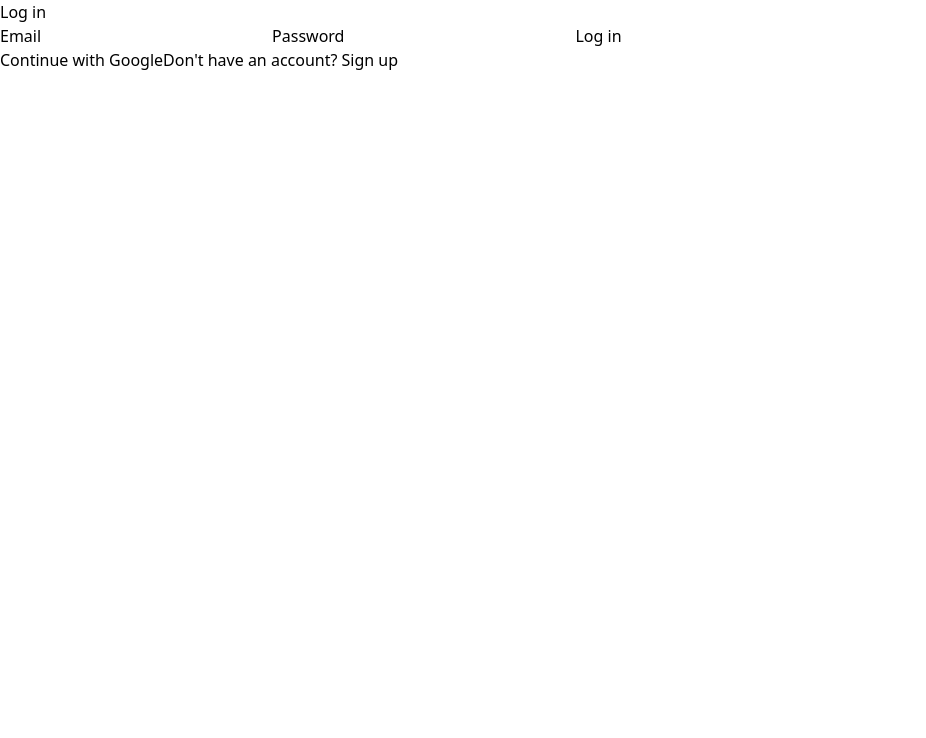
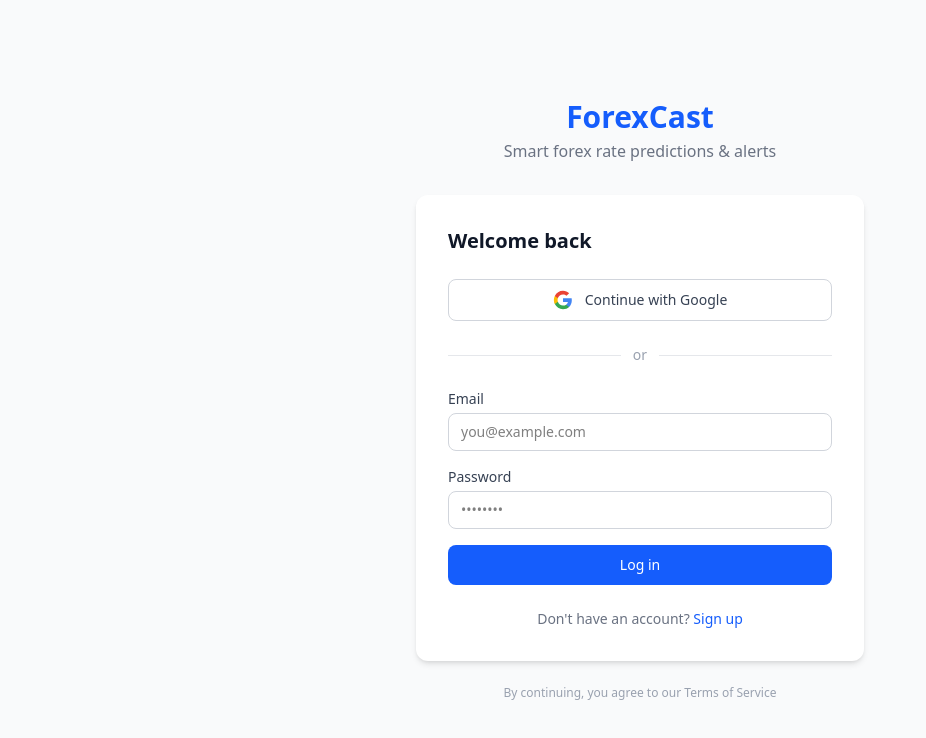
Before and after one commit to webstriker-lab/forexcast, a React (Vite) app in the folder frontend/: page /login in a window 1280 px wide. Shown: the top 738 px of the page, without its empty margins (0-926 px from the left). Built offline with nearby package versions, Linux system fonts and the light colour scheme; no server answers; the HTML template or start-up script is replaced by a standard one.

Commit message:
feat: redesign login page with styled Google sign-in and form

```diff
--- a/frontend/src/pages/Login.tsx
+++ b/frontend/src/pages/Login.tsx
@@ -9,6 +9,7 @@
   const [error, setError] = useState<string | null>(null)
   const [message, setMessage] = useState<string | null>(null)
   const [mode, setMode] = useState<'login' | 'signup'>('login')
+  const [submitting, setSubmitting] = useState(false)
   const navigate = useNavigate()
 
   useEffect(() => {
@@ -27,7 +28,9 @@
     e.preventDefault()
     setError(null)
     setMessage(null)
+    setSubmitting(true)
 
+    try {
       if (mode === 'signup') {
         const { error: signUpError } = await signUp(email, password)
         if (signUpError) {
@@ -35,36 +38,162 @@
           return
         }
         setMessage('Account created — check your email to confirm, then log in.')
-      return
-    }
-
+      } else {
         const { error: signInError } = await signInWithPassword(email, password)
         if (signInError) {
           setError(signInError)
         }
       }
+    } finally {
+      setSubmitting(false)
+    }
+  }
+
+  async function handleGoogle() {
+    setError(null)
+    setSubmitting(true)
+    try {
+      await signInWithGoogle()
+    } catch {
+      setError('Google sign-in failed. Please try again.')
+      setSubmitting(false)
+    }
+  }
+
+  if (loading) {
+    return (
+      <div className="min-h-screen bg-gray-50 flex items-center justify-center">
+        <div className="text-gray-400">Loading...</div>
+      </div>
+    )
+  }
 
   return (
+    <div className="min-h-screen bg-gray-50 flex flex-col items-center justify-center px-4">
+      {/* Logo / Brand */}
+      <div className="mb-8 text-center">
+        <h1 className="text-3xl font-bold text-blue-600">ForexCast</h1>
+        <p className="text-gray-500 mt-1">Smart forex rate predictions & alerts</p>
+      </div>
+
+      {/* Card */}
+      <div className="w-full max-w-md bg-white rounded-xl shadow-md p-8">
+        <h2 className="text-xl font-semibold text-gray-900 mb-6">
+          {mode === 'login' ? 'Welcome back' : 'Create your account'}
+        </h2>
+
+        {/* Google Sign-In */}
+        <button
+          onClick={handleGoogle}
+          disabled={submitting}
+          className="w-full flex items-center justify-center gap-3 px-4 py-2.5 border border-gray-300 rounded-lg text-sm font-medium text-gray-700 bg-white hover:bg-gray-50 transition-colors disabled:opacity-50 disabled:cursor-not-allowed"
+        >
+          <svg className="w-5 h-5" viewBox="0 0 24 24">
+            <path
+              fill="#4285F4"
+              d="M22.56 12.25c0-.78-.07-1.53-.2-2.25H12v4.26h5.92a5.06 5.06 0 0 1-2.2 3.32v2.77h3.57c2.08-1.92 3.28-4.74 3.28-8.1z"
+            />
+            <path
+              fill="#34A853"
+              d="M12 23c2.97 0 5.46-.98 7.28-2.66l-3.57-2.77c-.98.66-2.23 1.06-3.71 1.06-2.86 0-5.29-1.93-6.16-4.53H2.18v2.84C3.99 20.53 7.7 23 12 23z"
+            />
+            <path
+              fill="#FBBC05"
+              d="M5.84 14.09c-.22-.66-.35-1.36-.35-2.09s.13-1.43.35-2.09V7.07H2.18C1.43 8.55 1 10.22 1 12s.43 3.45 1.18 4.93l2.85-2.22.81-.62z"
+            />
+            <path
+              fill="#EA4335"
+              d="M12 5.38c1.62 0 3.06.56 4.21 1.64l3.15-3.15C17.45 2.09 14.97 1 12 1 7.7 1 3.99 3.47 2.18 7.07l3.66 2.84c.87-2.6 3.3-4.53 6.16-4.53z"
+            />
+          </svg>
+          Continue with Google
+        </button>
+
+        {/* Divider */}
+        <div className="relative my-6">
+          <div className="absolute inset-0 flex items-center">
+            <div className="w-full border-t border-gray-200" />
+          </div>
+          <div className="relative flex justify-center text-sm">
+            <span className="bg-white px-3 text-gray-400">or</span>
+          </div>
+        </div>
+
+        {/* Email/Password Form */}
+        <form onSubmit={handleSubmit} className="space-y-4">
           <div>
-      <h1>{mode === 'login' ? 'Log in' : 'Sign up'}</h1>
-      <form onSubmit={handleSubmit}>
-        <label htmlFor="email">Email</label>
-        <input id="email" type="email" value={email} onChange={(e) => setEmail(e.target.value)} />
-        <label htmlFor="password">Password</label>
+            <label htmlFor="email" className="block text-sm font-medium text-gray-700 mb-1">
+              Email
+            </label>
+            <input
+              id="email"
+              type="email"
+              value={email}
+              onChange={(e) => setEmail(e.target.value)}
+              placeholder="you@example.com"
+              required
+              className="w-full px-3 py-2 border border-gray-300 rounded-lg text-sm focus:outline-none focus:ring-2 focus:ring-blue-500 focus:border-transparent"
+            />
+          </div>
+          <div>
+            <label htmlFor="password" className="block text-sm font-medium text-gray-700 mb-1">
+              Password
+            </label>
             <input
               id="password"
               type="password"
               value={password}
               onChange={(e) => setPassword(e.target.value)}
+              placeholder="••••••••"
+              required
+              minLength={6}
+              className="w-full px-3 py-2 border border-gray-300 rounded-lg text-sm focus:outline-none focus:ring-2 focus:ring-blue-500 focus:border-transparent"
             />
-        <button type="submit">{mode === 'login' ? 'Log in' : 'Sign up'}</button>
+          </div>
+          <button
+            type="submit"
+            disabled={submitting}
+            className="w-full px-4 py-2.5 bg-blue-600 text-white rounded-lg text-sm font-medium hover:bg-blue-700 transition-colors disabled:opacity-50 disabled:cursor-not-allowed"
+          >
+            {submitting
+              ? 'Please wait...'
+              : mode === 'login'
+                ? 'Log in'
+                : 'Sign up'}
+          </button>
         </form>
-      <button onClick={signInWithGoogle}>Continue with Google</button>
-      <button type="button" onClick={toggleMode}>
-        {mode === 'login' ? "Don't have an account? Sign up" : 'Already have an account? Log in'}
+
+        {/* Toggle mode */}
+        <p className="mt-6 text-center text-sm text-gray-500">
+          {mode === 'login' ? "Don't have an account?" : 'Already have an account?'}{' '}
+          <button
+            type="button"
+            onClick={toggleMode}
+            className="text-blue-600 font-medium hover:text-blue-700"
+          >
+            {mode === 'login' ? 'Sign up' : 'Log in'}
           </button>
-      {error && <p role="alert">{error}</p>}
-      {message && <p>{message}</p>}
+        </p>
+
+        {/* Error */}
+        {error && (
+          <div className="mt-4 p-3 bg-red-50 border border-red-200 rounded-lg text-sm text-red-700" role="alert">
+            {error}
+          </div>
+        )}
+
+        {/* Success message */}
+        {message && (
+          <div className="mt-4 p-3 bg-green-50 border border-green-200 rounded-lg text-sm text-green-700">
+            {message}
+          </div>
+        )}
+      </div>
+
+      {/* Footer */}
+      <p className="mt-6 text-xs text-gray-400">
+        By continuing, you agree to our Terms of Service
+      </p>
     </div>
   )
 }
```
Lines whose indentation alone changed are shown as unchanged.
